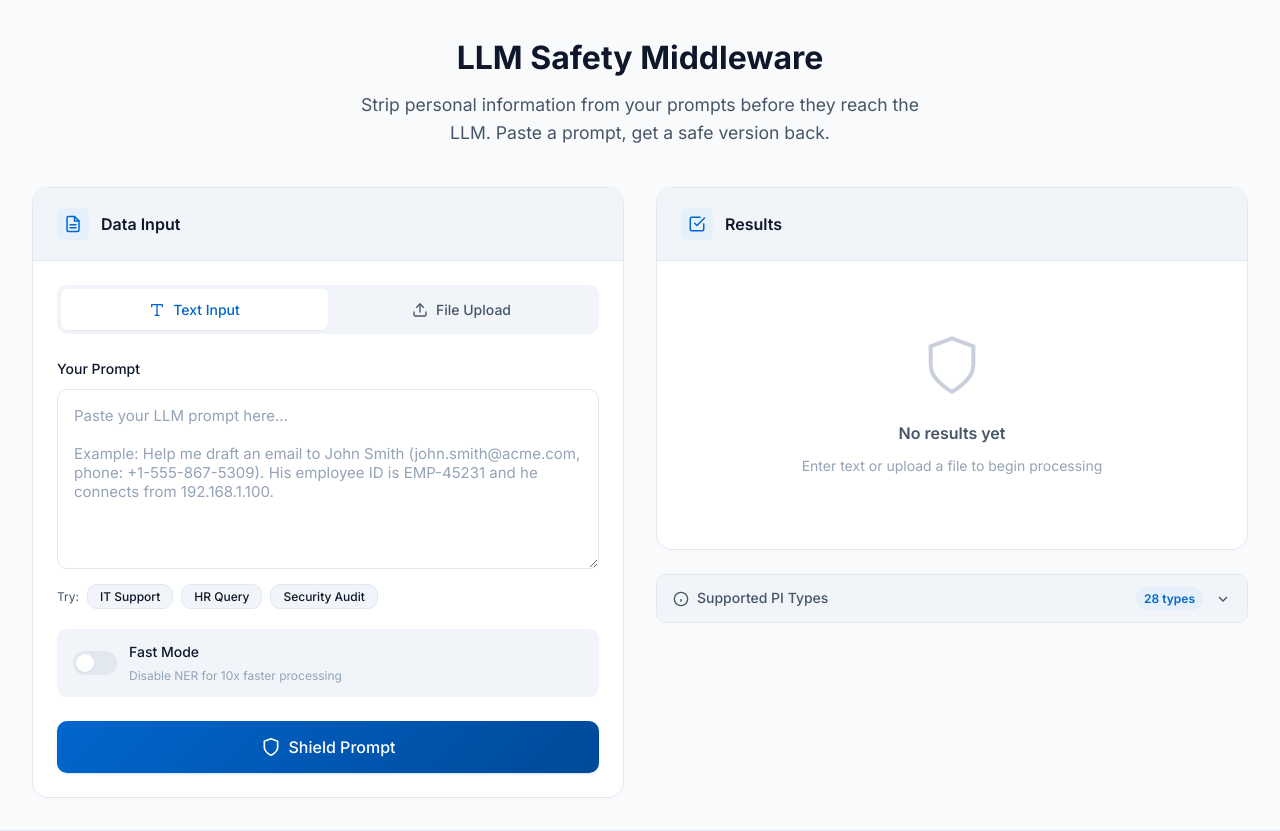
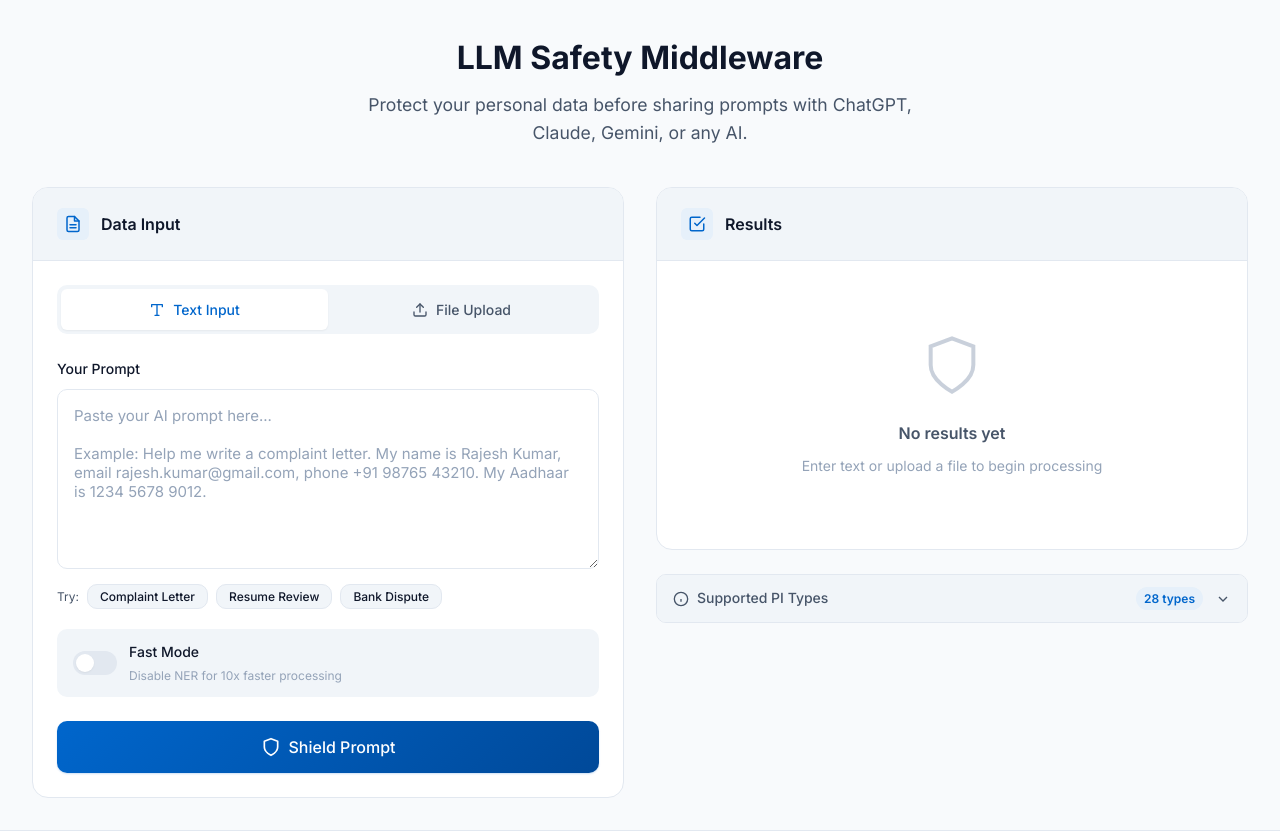
Before and after one commit to harshitrajchaurasia/pii-shield, a FastAPI app: page / in a window 1280 px wide. Shown: the part 77-908 px from the top of the page. Run offline with FastAPI, Linux system fonts and the light colour scheme; some libraries are stand-ins or nearby versions.

Commit message:
Reposition for general public: consumer PII focus, interview-ready
- README: consumer examples (Aadhaar, PAN, bank accounts), "Why PII Shield?" section
- UI: Identity/Government IDs/Financial/Digital categories replace enterprise ones
- Example prompts: complaint letter, resume review, bank dispute
- Removed enterprise-focused PII from showcase (still detected by engine)

```diff
--- a/web_service/templates/index.html
+++ b/web_service/templates/index.html
@@ -1036,7 +1036,7 @@
     <main class="main">
         <div class="page-header">
             <h1>LLM Safety Middleware</h1>
-            <p>Strip personal information from your prompts before they reach the LLM. Paste a prompt, get a safe version back.</p>
+            <p>Protect your personal data before sharing prompts with ChatGPT, Claude, Gemini, or any AI.</p>
         </div>
 
         <div class="content-grid">
@@ -1078,12 +1078,12 @@
                         <div id="text-panel" class="tab-panel active">
                             <div class="form-group">
                                 <label class="form-label">Your Prompt</label>
-                                <textarea id="input-text" class="textarea" placeholder="Paste your LLM prompt here...&#10;&#10;Example: Help me draft an email to John Smith (john.smith@acme.com, phone: +1-555-867-5309). His employee ID is EMP-45231 and he connects from 192.168.1.100."></textarea>
+                                <textarea id="input-text" class="textarea" placeholder="Paste your AI prompt here...&#10;&#10;Example: Help me write a complaint letter. My name is Rajesh Kumar, email rajesh.kumar@gmail.com, phone +91 98765 43210. My Aadhaar is 1234 5678 9012."></textarea>
                                 <div style="display: flex; gap: 0.5rem; margin-top: 0.5rem; flex-wrap: wrap;">
                                     <span style="font-size: 0.75rem; color: var(--text-secondary); align-self: center;">Try:</span>
-                                    <button type="button" class="btn btn-secondary" style="padding: 0.25rem 0.75rem; font-size: 0.75rem;" onclick="loadExample(0)">IT Support</button>
-                                    <button type="button" class="btn btn-secondary" style="padding: 0.25rem 0.75rem; font-size: 0.75rem;" onclick="loadExample(1)">HR Query</button>
-                                    <button type="button" class="btn btn-secondary" style="padding: 0.25rem 0.75rem; font-size: 0.75rem;" onclick="loadExample(2)">Security Audit</button>
+                                    <button type="button" class="btn btn-secondary" style="padding: 0.25rem 0.75rem; font-size: 0.75rem;" onclick="loadExample(0)">Complaint Letter</button>
+                                    <button type="button" class="btn btn-secondary" style="padding: 0.25rem 0.75rem; font-size: 0.75rem;" onclick="loadExample(1)">Resume Review</button>
+                                    <button type="button" class="btn btn-secondary" style="padding: 0.25rem 0.75rem; font-size: 0.75rem;" onclick="loadExample(2)">Bank Dispute</button>
                                 </div>
                             </div>
 
@@ -1293,56 +1293,41 @@
                     </summary>
                     <div class="pi-types-content">
                         <div class="pi-category">
-                            <div class="pi-category-title">Personal</div>
+                            <div class="pi-category-title">Identity</div>
                             <div class="pi-tags">
+                                <span class="pi-tag" title="Personal names">[NAME]</span>
                                 <span class="pi-tag" title="Email addresses">[EMAIL]</span>
                                 <span class="pi-tag" title="Phone numbers">[PHONE]</span>
-                                <span class="pi-tag" title="Personal names">[NAME]</span>
-                                <span class="pi-tag" title="Aadhaar numbers">[AADHAAR]</span>
-                                <span class="pi-tag" title="PAN cards">[PAN]</span>
-                                <span class="pi-tag" title="Credit cards">[CARD]</span>
+                                <span class="pi-tag" title="Date of birth">[DOB]</span>
+                                <span class="pi-tag" title="Physical addresses">[LOCATION]</span>
                             </div>
                         </div>
                         <div class="pi-category">
-                            <div class="pi-category-title">Enterprise</div>
+                            <div class="pi-category-title">Government IDs</div>
                             <div class="pi-tags">
-                                <span class="pi-tag" title="Employee IDs">[EMP_ID]</span>
-                                <span class="pi-tag" title="Asset IDs (HW, SW, VD)">[ASSET_ID]</span>
-                                <span class="pi-tag" title="ITSM tickets (INC, RITM, CHG)">[TICKET_NUM]</span>
-                                <span class="pi-tag" title="Desk/Seat locations">[SEAT]</span>
-                                <span class="pi-tag" title="Badge/Access cards">[BADGE]</span>
-                                <span class="pi-tag" title="Phone extensions">[EXTENSION]</span>
+                                <span class="pi-tag" title="Aadhaar numbers">[AADHAAR]</span>
+                                <span class="pi-tag" title="PAN cards">[PAN]</span>
+                                <span class="pi-tag" title="Social Security Numbers">[SSN]</span>
+                                <span class="pi-tag" title="Passport numbers">[PASSPORT]</span>
+                                <span class="pi-tag" title="Driving license">[DL]</span>
                             </div>
                         </div>
                         <div class="pi-category">
-                            <div class="pi-category-title">IT Infrastructure</div>
+                            <div class="pi-category-title">Financial</div>
+                            <div class="pi-tags">
+                                <span class="pi-tag" title="Credit/Debit cards">[CARD]</span>
+                                <span class="pi-tag" title="Bank account numbers">[BANK_ACCT]</span>
+                                <span class="pi-tag" title="UPI payment IDs">[UPI]</span>
+                                <span class="pi-tag" title="IFSC/SWIFT codes">[IFSC]</span>
+                            </div>
+                        </div>
+                        <div class="pi-category">
+                            <div class="pi-category-title">Digital</div>
                             <div class="pi-tags">
                                 <span class="pi-tag" title="IP addresses">[IP]</span>
                                 <span class="pi-tag" title="URLs">[URL]</span>
-                                <span class="pi-tag" title="Server hostnames">[HOSTNAME]</span>
-                                <span class="pi-tag" title="Active Directory names">[AD_NAME]</span>
-                                <span class="pi-tag" title="AD usernames (domain\user)">[AD_USER]</span>
-                                <span class="pi-tag" title="Windows SIDs">[SID]</span>
-                            </div>
-                        </div>
-                        <div class="pi-category">
-                            <div class="pi-category-title">Security & Credentials</div>
-                            <div class="pi-tags">
-                                <span class="pi-tag" title="Passwords">[CREDENTIAL]</span>
-                                <span class="pi-tag" title="Session/JWT tokens">[SESSION]</span>
-                                <span class="pi-tag" title="BitLocker/Recovery keys">[RECOVERY_KEY]</span>
-                                <span class="pi-tag" title="Software license keys">[LICENSE]</span>
-                                <span class="pi-tag" title="Database connection strings">[DB_CONN]</span>
-                            </div>
-                        </div>
-                        <div class="pi-category">
-                            <div class="pi-category-title">Remote & Cloud</div>
-                            <div class="pi-tags">
-                                <span class="pi-tag" title="TeamViewer/AnyDesk IDs">[REMOTE_ID]</span>
-                                <span class="pi-tag" title="Azure subscription IDs">[AZURE_ID]</span>
-                                <span class="pi-tag" title="AWS account IDs">[AWS_ID]</span>
-                                <span class="pi-tag" title="Chat @mentions">[MENTION]</span>
-                                <span class="pi-tag" title="Audit log usernames">[AUDIT_USER]</span>
+                                <span class="pi-tag" title="Usernames">[USERNAME]</span>
+                                <span class="pi-tag" title="Passwords & API keys">[CREDENTIAL]</span>
                             </div>
                         </div>
                     </div>
@@ -1509,9 +1494,9 @@
         }
 
         const examples = [
-            "Summarize this ticket: User ad.jsmith (John Smith, john.smith@corp.com) reports VPN issues from IP 10.0.1.55. Badge: B-78432. Incident: INC0012345. Please suggest troubleshooting steps.",
-            "Draft a performance review for Sarah Johnson (EMP-54321, sarah.j@company.com, ext 4567). She works at Desk B3-204 and her manager is raj.kumar@company.com. Highlight her leadership skills.",
-            "Review this config for security issues: db_host=prod-db-01.internal.net, password=Xk9mP2nQ, aws_account=123456789012, api_key=sk-abc123def456ghi789. Also check user ad.admin's access from 172.16.0.50."
+            "Help me write a complaint letter to my bank. My name is Rajesh Kumar, Aadhaar: 1234 5678 9012, PAN: ABCDE1234F, email: rajesh.kumar@gmail.com, phone: +91 98765 43210. The issue is with my account 50100123456789, IFSC: HDFC0001234.",
+            "Review my resume and suggest improvements: John Smith, john.smith@email.com, (555) 123-4567, SSN: 123-45-6789, DOB: March 15, 1990. I live at 123 Main Street, New York, NY 10001. Currently working at Acme Corp.",
+            "Summarize my bank dispute: My credit card 4532-1234-5678-9012 was charged Rs. 45,000 on 15/03/2025. My UPI ID is rajesh@okicici. Contact me at rajesh.k@gmail.com or +91 87654 32100. Account holder: Rajesh Kumar."
         ];
         function loadExample(index) {
             document.getElementById('input-text').value = examples[index];
```
Also changed, not shown: README.md.
